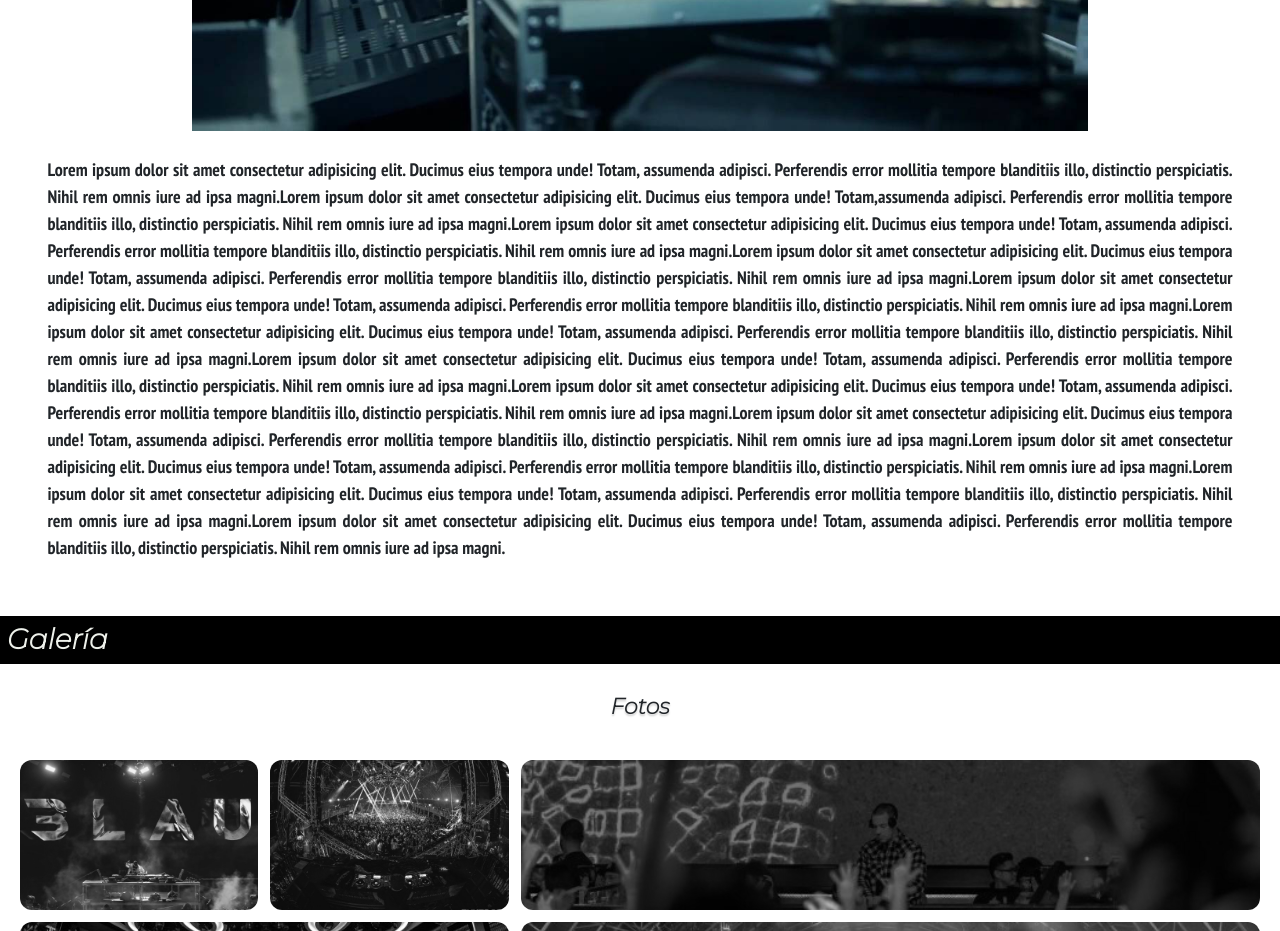
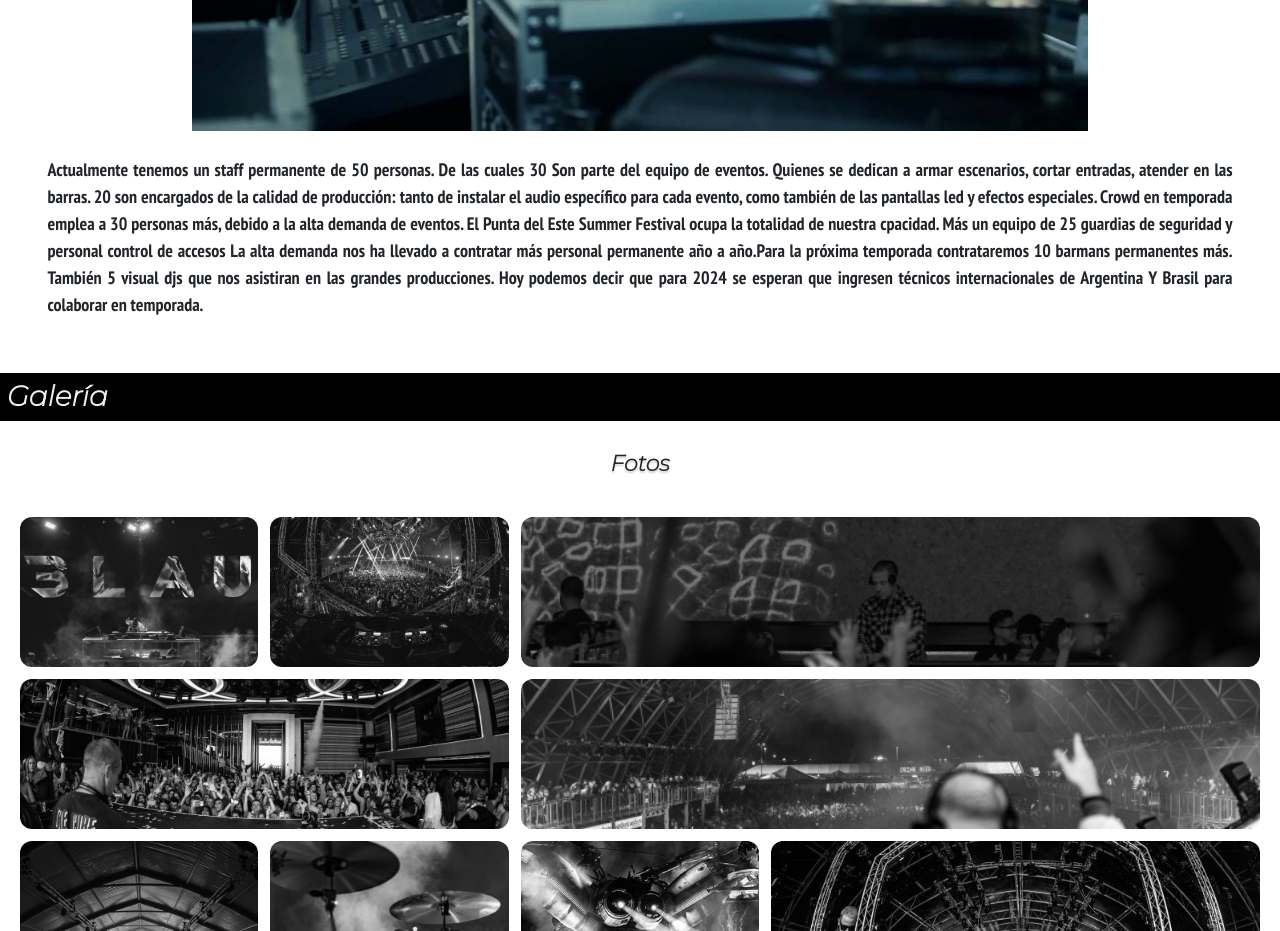
Before and after one commit to vaansteven/Desafio-4-Esteban-Marquez, a website: page index.html in a window 1280 px wide. Shown: the part 3900-4831 px from the top of the page. Drawn offline with nearby package versions, Linux system fonts and the light colour scheme.

Commit message:
texto staff

```diff
--- a/index.html
+++ b/index.html
@@ -303,48 +303,24 @@
           alt="staff" />
 
           <p class="container">
-            Lorem ipsum dolor sit amet consectetur adipisicing elit. Ducimus
-            eius tempora unde! Totam, assumenda adipisci. Perferendis error
-            mollitia tempore blanditiis illo, distinctio perspiciatis. Nihil rem
-            omnis iure ad ipsa magni.Lorem ipsum dolor sit amet consectetur
-            adipisicing elit. Ducimus eius tempora unde! Totam,assumenda
-            adipisci. Perferendis error mollitia tempore blanditiis illo,
-            distinctio perspiciatis. Nihil rem omnis iure ad ipsa magni.Lorem
-            ipsum dolor sit amet consectetur adipisicing elit. Ducimus eius
-            tempora unde! Totam, assumenda adipisci. Perferendis error mollitia
-            tempore blanditiis illo, distinctio perspiciatis. Nihil rem omnis
-            iure ad ipsa magni.Lorem ipsum dolor sit amet consectetur
-            adipisicing elit. Ducimus eius tempora unde! Totam, assumenda
-            adipisci. Perferendis error mollitia tempore blanditiis illo,
-            distinctio perspiciatis. Nihil rem omnis iure ad ipsa magni.Lorem
-            ipsum dolor sit amet consectetur adipisicing elit. Ducimus eius
-            tempora unde! Totam, assumenda adipisci. Perferendis error mollitia
-            tempore blanditiis illo, distinctio perspiciatis. Nihil rem omnis
-            iure ad ipsa magni.Lorem ipsum dolor sit amet consectetur
-            adipisicing elit. Ducimus eius tempora unde! Totam, assumenda
-            adipisci. Perferendis error mollitia tempore blanditiis illo,
-            distinctio perspiciatis. Nihil rem omnis iure ad ipsa magni.Lorem
-            ipsum dolor sit amet consectetur adipisicing elit. Ducimus eius
-            tempora unde! Totam, assumenda adipisci. Perferendis error mollitia
-            tempore blanditiis illo, distinctio perspiciatis. Nihil rem omnis
-            iure ad ipsa magni.Lorem ipsum dolor sit amet consectetur
-            adipisicing elit. Ducimus eius tempora unde! Totam, assumenda
-            adipisci. Perferendis error mollitia tempore blanditiis illo,
-            distinctio perspiciatis. Nihil rem omnis iure ad ipsa magni.Lorem
-            ipsum dolor sit amet consectetur adipisicing elit. Ducimus eius
-            tempora unde! Totam, assumenda adipisci. Perferendis error mollitia
-            tempore blanditiis illo, distinctio perspiciatis. Nihil rem omnis
-            iure ad ipsa magni.Lorem ipsum dolor sit amet consectetur
-            adipisicing elit. Ducimus eius tempora unde! Totam, assumenda
-            adipisci. Perferendis error mollitia tempore blanditiis illo,
-            distinctio perspiciatis. Nihil rem omnis iure ad ipsa magni.Lorem
-            ipsum dolor sit amet consectetur adipisicing elit. Ducimus eius
-            tempora unde! Totam, assumenda adipisci. Perferendis error mollitia
-            tempore blanditiis illo, distinctio perspiciatis. Nihil rem omnis
-            iure ad ipsa magni.Lorem ipsum dolor sit amet consectetur
-            adipisicing elit. Ducimus eius tempora unde! Totam, assumenda
-            adipisci. Perferendis error mollitia tempore blanditiis illo,
-            distinctio perspiciatis. Nihil rem omnis iure ad ipsa magni.
+
+            Actualmente tenemos un staff permanente de 50 personas.
+            De las cuales 30 Son parte del equipo de eventos.
+            Quienes se dedican a armar escenarios, cortar entradas, atender en las
+            barras. 20 son encargados de la calidad de producción: tanto de
+            instalar el audio específico para cada evento, como también de las
+            pantallas led y efectos especiales.
+            Crowd en temporada emplea a 30 personas más, debido a la alta demanda de eventos.
+            El Punta del Este Summer Festival ocupa la totalidad de nuestra cpacidad.
+            Más un equipo de 25 guardias de seguridad y personal control de accesos
+
+            La alta demanda nos ha llevado a contratar más personal permanente año
+            a año.Para la próxima temporada contrataremos 10 barmans permanentes más.
+            También 5 visual djs que nos asistiran en las grandes producciones.
+            Hoy podemos decir que para 2024 se esperan que ingresen técnicos internacionales de Argentina
+            Y Brasil para colaborar en temporada.
+
+
           </p>
         </div>
       </section>
```
